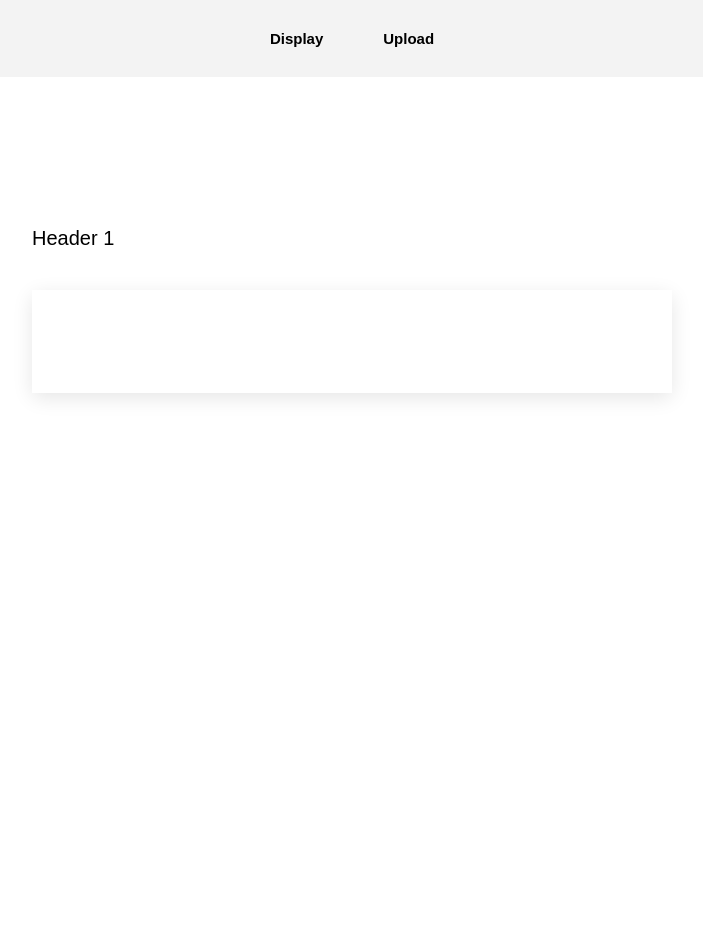
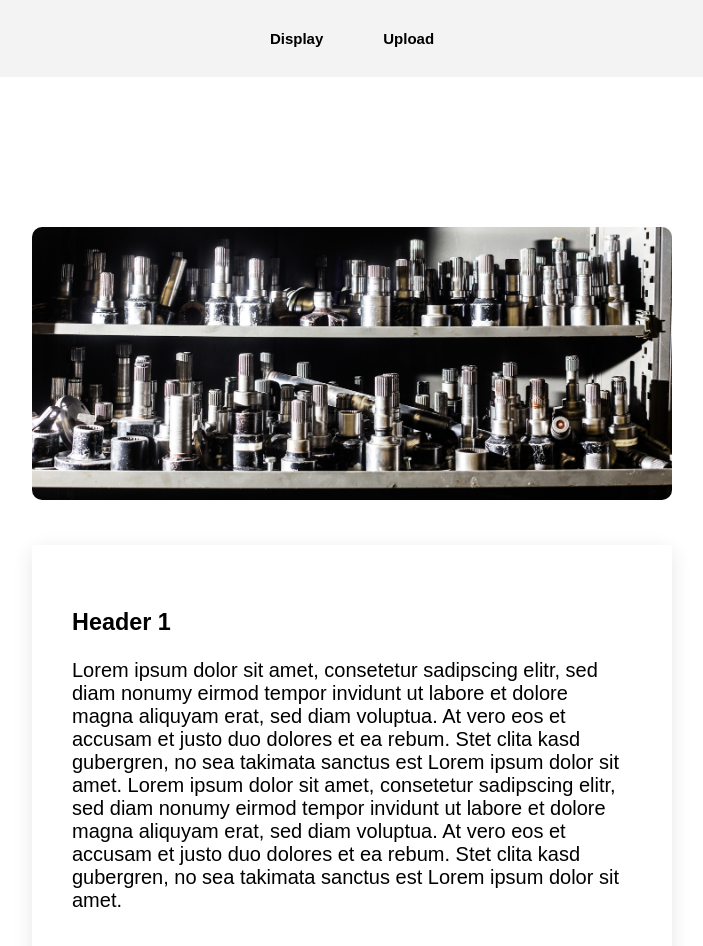
Before and after one commit to rkehr/KoRo-Aufgabe, a React app: page /display in a window 1280 px wide. Shown: the top 946 px of the page, without its empty margins (288-991 px from the left). Before the commit the page ends 800 px from the top, so only its background shows below. Built offline with nearby package versions, Linux system fonts and the light colour scheme; a web font is replaced by a local one.

Commit message:
finished MVP for <InfoImage>

```diff
--- a/src/components/InfoImage/InfoArea.js
+++ b/src/components/InfoImage/InfoArea.js
@@ -1,9 +1,24 @@
-import React from 'react';
+import React, { useState } from 'react';
 import PropTypes from 'prop-types';
 
 const InfoArea = ({ index, activeIndexCallback }) => {
-  return <> </>;
+  const [isHovered, setIsHovered] = useState(false);
+  return (
+    <div
+      className={'info-area ' + (isHovered && 'active')}
+      onMouseEnter={() => {
+        setIsHovered(true);
+        activeIndexCallback(index);
+      }}
+      onMouseLeave={() => {
+        setIsHovered(false);
+      }}
+    ></div>
+  );
 };
-InfoArea.propTypes = {};
+InfoArea.propTypes = {
+  index: PropTypes.number,
+  activeIndexCallback: PropTypes.func,
+};
 
 export default InfoArea;
--- a/src/components/InfoImage/InfoAreaContainer.js
+++ b/src/components/InfoImage/InfoAreaContainer.js
@@ -1,8 +1,26 @@
-import React from 'react';
+import React, { useEffect, useState } from 'react';
 import PropTypes from 'prop-types';
 
+import InfoArea from './InfoArea';
+
 const InfoAreaContainer = ({ infoData, activeTextCallback }) => {
-  return <> </>;
+  const [activeIndex, setActiveIndex] = useState(0);
+  useEffect(() => {
+    activeTextCallback(infoData[activeIndex]);
+  }, [activeIndex, activeTextCallback]);
+  return (
+    <div className="info-area-container">
+      {infoData.map(([h, p], index) => {
+        return (
+          <InfoArea
+            key={index}
+            index={index}
+            activeIndexCallback={setActiveIndex}
+          />
+        );
+      })}
+    </div>
+  );
 };
 InfoAreaContainer.propTypes = {};
 
--- a/src/components/InfoImage/InfoImage.js
+++ b/src/components/InfoImage/InfoImage.js
@@ -1,8 +1,26 @@
-import React from 'react';
+import React, { useEffect, useState } from 'react';
 import PropTypes from 'prop-types';
 
+import InfoAreaContainer from './InfoAreaContainer';
+
 const InfoImage = ({ data, activeTextCallback }) => {
-  return <p> {data.infoData[0][0]} </p>;
+  const [activeText, setActiveText] = useState(['', '']);
+  useEffect(() => {
+    activeTextCallback(activeText);
+  }, [activeText, activeTextCallback]);
+
+  const imageSrc = data.img.src;
+  const imageAlt = data.img.alt;
+  const { infoData } = data;
+  return (
+    <div className="info-image">
+      <img src={imageSrc} alt={imageAlt} />{' '}
+      <InfoAreaContainer
+        infoData={infoData}
+        activeTextCallback={setActiveText}
+      />
+    </div>
+  );
 };
 
 InfoImage.propTypes = {
```
